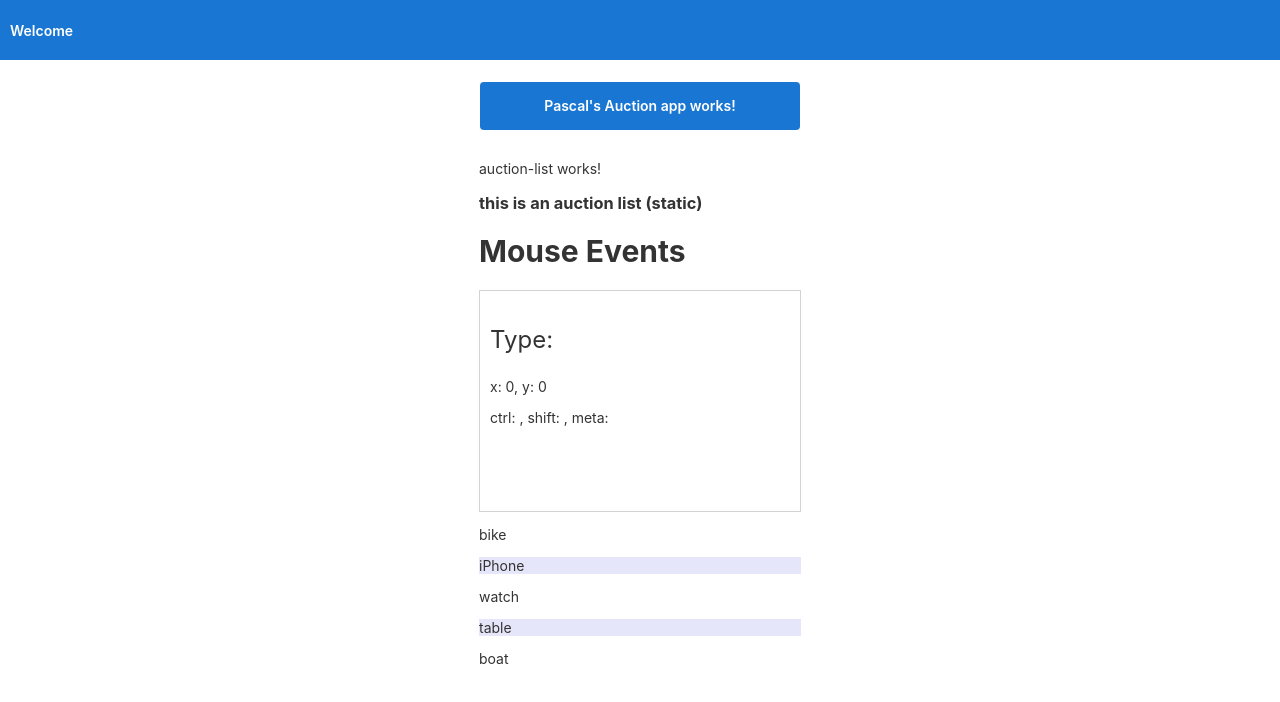
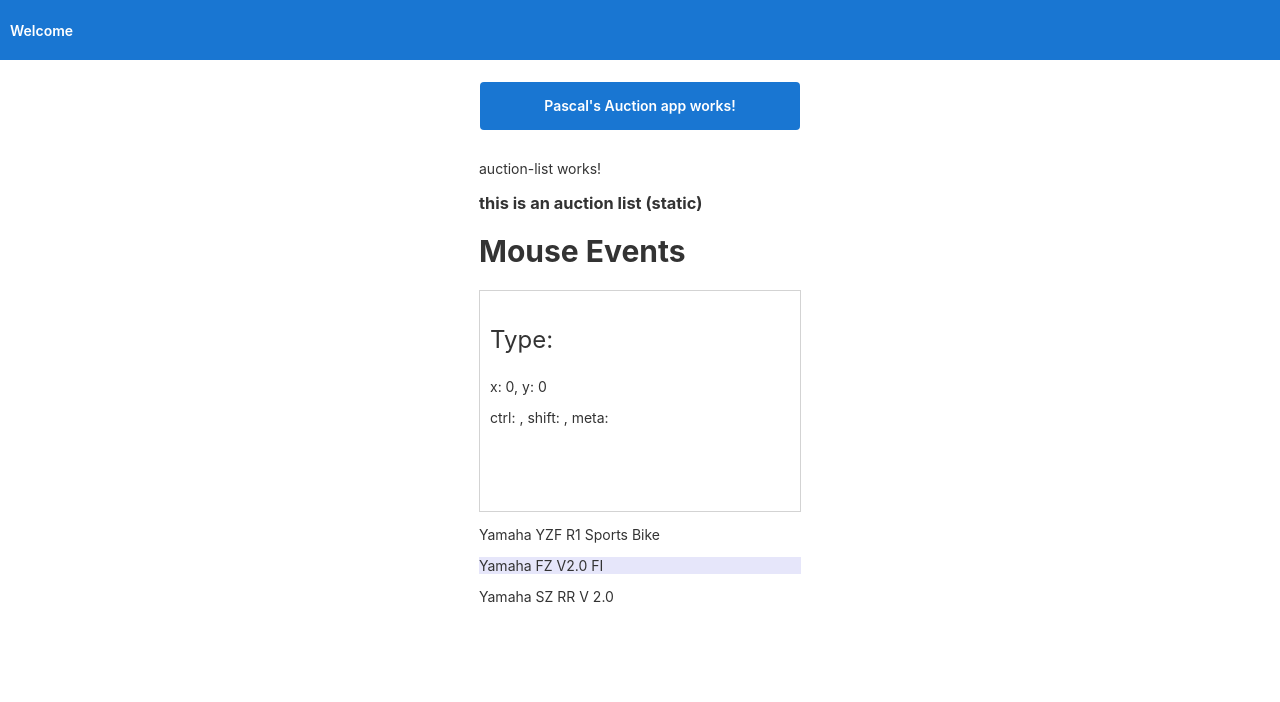
Before and after one commit to sagerpascal/AuctionAngular, an Angular app: page / in a window 1280 px wide. Shown: the top 702 px of the page. Built offline with nearby package versions, Linux system fonts and the light colour scheme.

Commit message:
task#06 auction interface

```diff
--- a/src/app/auction-list/auction-list.component.html
+++ b/src/app/auction-list/auction-list.component.html
@@ -5,6 +5,6 @@
 <div
   *ngFor="let auction of auctions; let isOdd=odd; ">
   <div c>
-    <p [class.highlight]="isOdd">{{auction.title}}</p>
+    <p [class.highlight]="isOdd">{{auction.auctionItem.title}}</p>
   </div>
 </div>
--- a/src/app/auction-list/auction-list.component.ts
+++ b/src/app/auction-list/auction-list.component.ts
@@ -1,4 +1,6 @@
 import {Component, EventEmitter, Input, OnInit, Output} from '@angular/core';
+import {Auction} from '../shared/auction';
+import {AUCTION_DATA} from '../shared/auction-data';
 
 @Component({
   selector: 'app-auction-list',
@@ -13,13 +15,7 @@ export class AuctionListComponent implements OnInit {
 
   @Output() titleClicked = new EventEmitter<string>();
 
-  auctions = [
-    {title: 'bike'},
-    {title: 'iPhone'},
-    {title: 'watch'},
-    {title: 'table'},
-    {title: 'boat'}
-  ];
+  auctions: Auction[] = AUCTION_DATA;
 
   onTitleClicked(event: MouseEvent): void {
     this.titleClicked.emit('Title clicked');
--- /dev/null
+++ b/src/app/shared/auction-data.ts
@@ -0,0 +1,83 @@
+import {Auction} from './auction';
+
+export const AUCTION_DATA: Auction[] =
+  [
+    {
+      id: 1,
+      seller: 'Felix',
+      category: {id: 1, name: 'Bikes', description: 'Motor bikes'},
+      auctionItem:
+        {
+          title: 'Yamaha YZF R1 Sports Bike',
+          description: 'Ready to take a "walk" on the wild side ',
+          picture: '01-yamaha-blue.png'
+        },
+      startDateTime: getDate(-5),
+      startingPrice: 4000,
+      fixedPrice: 5000,
+      bids:
+        [
+          {id: 1, amount: 4100, cancelExplanation: '', placedAtDateTime: getDate(-4), buyer: 'Max'},
+          {id: 2, amount: 4200, cancelExplanation: '', placedAtDateTime: getDate(-3), buyer: 'Klaus'},
+          {id: 3, amount: 4300, cancelExplanation: '', placedAtDateTime: getDate(-4), buyer: 'Nadja'}
+        ],
+      endDateTime: getDate(1),
+      isFixedPrice: false,
+      minBidIncrement: 100
+    },
+    {
+      id: 2,
+      seller: 'Max',
+      category: {id: 1, name: 'Bikes', description: 'Motor bikes'},
+      auctionItem:
+        {
+          title: 'Yamaha FZ V2.0 FI ',
+          description: 'Nice for a city ride',
+          picture: '02-yamaha-aquamarine.png'
+        },
+      startDateTime: getDate(-5),
+      startingPrice: 2200,
+      fixedPrice: 3000,
+      bids:
+        [
+          {id: 4, amount: 2200, cancelExplanation: '', placedAtDateTime: getDate(-4), buyer: 'Felix'},
+          {id: 5, amount: 2300, cancelExplanation: '', placedAtDateTime: getDate(-3), buyer: 'Nadja'},
+          {id: 6, amount: 2400, cancelExplanation: '', placedAtDateTime: getDate(-4), buyer: 'Klaus'}
+        ],
+      endDateTime: getDate(1),
+      isFixedPrice: false,
+      minBidIncrement: 100
+    },
+    {
+      id: 3,
+      seller: 'Klaus',
+      category: {id: 1, name: 'Bikes', description: 'Motor bikes'},
+      auctionItem:
+        {
+          title: 'Yamaha SZ RR V 2.0',
+          description: 'The stylish bike with a nice red color',
+          picture: '03-yamaha-red.png'
+        },
+      startDateTime: getDate(-5),
+      startingPrice: 1000,
+      fixedPrice: 2000,
+      bids:
+        [
+          {id: 7, amount: 1000, cancelExplanation: '', placedAtDateTime: getDate(-4), buyer: 'Max'},
+          {id: 8, amount: 1100, cancelExplanation: '', placedAtDateTime: getDate(-3), buyer: 'Nadja'},
+          {id: 9, amount: 1200, cancelExplanation: '', placedAtDateTime: getDate(-4), buyer: 'Felix'}
+        ],
+      endDateTime: getDate(1),
+      isFixedPrice: false,
+      minBidIncrement: 100
+    }
+  ];
+
+function getDate(days: number): Date {
+  return addDays(new Date(), days);
+}
+
+function addDays(date: Date, days: number): Date {
+  date.setDate(date.getDate() + days);
+  return date;
+}
--- /dev/null
+++ b/src/app/shared/auction.ts
@@ -0,0 +1,52 @@
+export interface Auction {
+  id: number;
+  seller: string;
+  category: Category;
+  auctionItem: AuctionItem;
+  bids: Bid[];
+  startDateTime: Date;
+  startingPrice: number;
+  endDateTime: Date;
+  isFixedPrice: boolean;
+  minBidIncrement: number;
+  fixedPrice: number;
+  pendingPayment?: PendingPayment;
+}
+
+export interface Category {
+  id: number;
+  name: string;
+  description: string;
+}
+
+export interface Bid {
+  id: number;
+  amount: number;
+  cancelExplanation: string;
+  placedAtDateTime: Date;
+  buyer: string;
+}
+
+export interface AuctionItem {
+  description: string;
+  picture: string;
+  title: string;
+}
+
+export interface PendingPayment {
+  id: number;
+  amount: number;
+  date: Date;
+}
+
+export interface PaymenTransaction {
+  id: number;
+  date: Date;
+  paymentInstrument: PaymentInstrument;
+}
+
+export interface PaymentInstrument {
+  id: number;
+  date: Date;
+  transactionInfo: any;
+}
```
